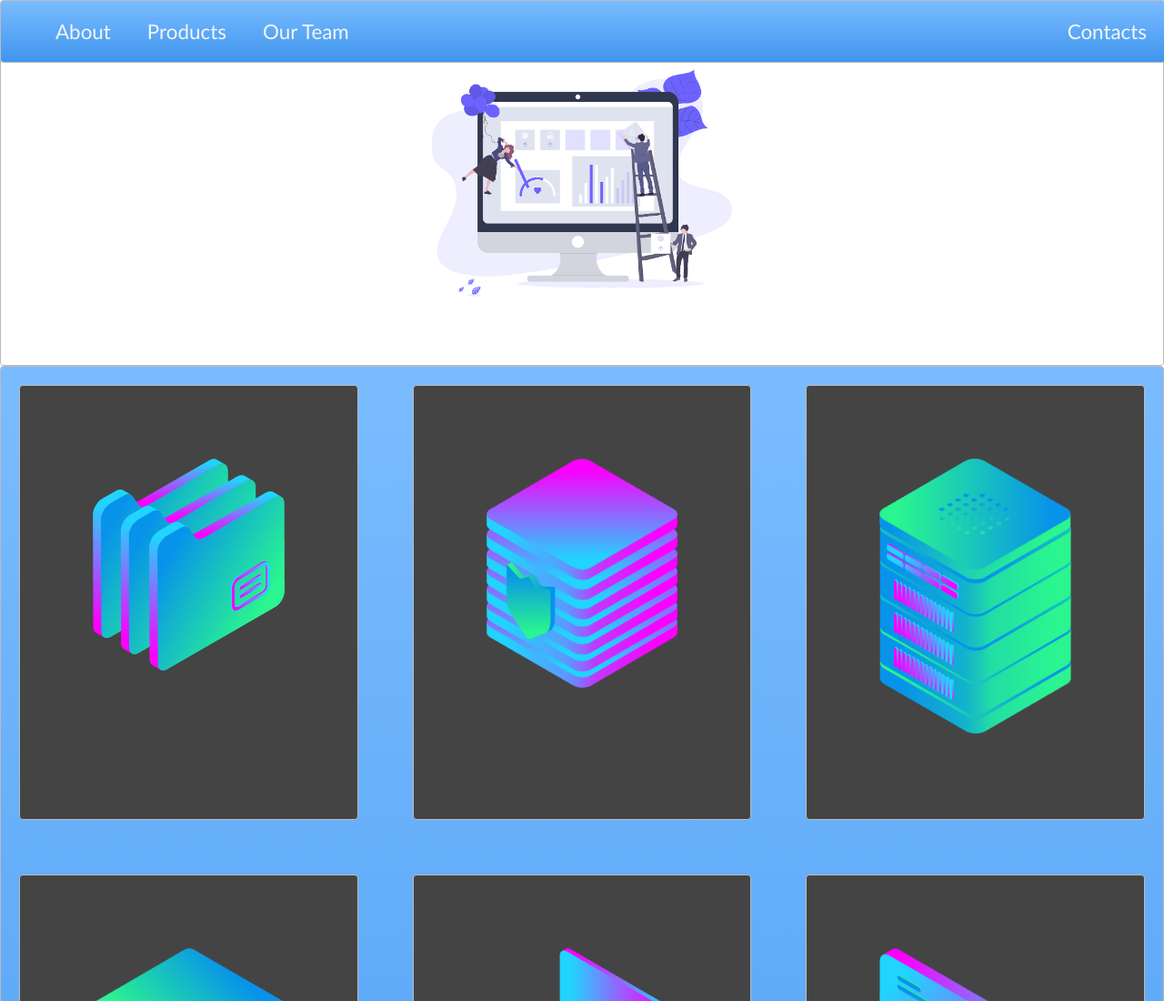
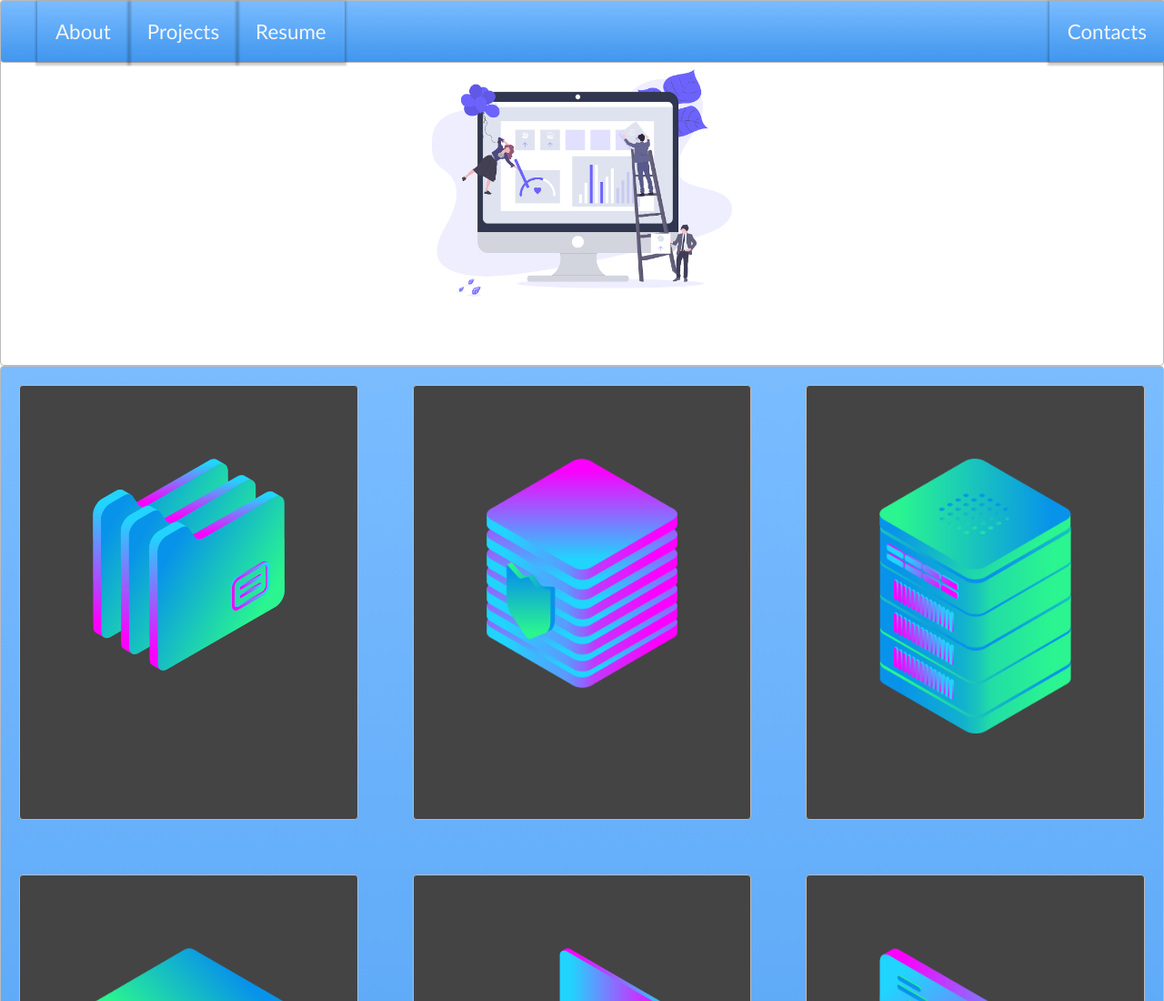
Before and after one commit to shashankcic/shashankcic.github.io, a plain HTML site: page creations/index.html in a window 1280 px wide. Shown: the top 1100 px of the page at 91% size. Drawn offline with Linux system fonts and the light colour scheme.

Commit message:
some update

```diff
--- a/creations/index.html
+++ b/creations/index.html
@@ -1,16 +1,17 @@
 <!DOCTYPE html>
 <html>
 <head>
-  <title>Layout Master</title>
+  <title>Shashank's Projects</title>
+  <link rel="icon" href="./laptop.ico" type="image/icon type">
   <link rel="stylesheet" type="text/css" href="./style.css">
 </head>
 <body>
   <nav class="zone blue sticky">
   	<ul class="main-nav">
-  		<li><a href="">About</a></li>
-  		<li><a href="">Products</a></li>
-  		<li><a href="">Our Team</a></li>
-  		<li class="push"><a href="">Contacts</a></li>
+  		<li class="nav-btn"><a href="https://singhshashank.tech/#about">About</a></li>
+  		<li class="nav-btn"><a href="https://singhshashank.tech/#portfolio">Projects</a></li>
+  		<li class="nav-btn"><a href="https://singhshashank.tech/#resume">Resume</a></li>
+  		<li class="push nav-btn"><a href="https://singhshashank.tech/#contact">Contacts</a></li>
   	</ul>
   </nav>
   <div class="container zone"><img class="cover" src="./img/undraw.png"></div>
--- a/creations/style.css
+++ b/creations/style.css
@@ -158,3 +158,8 @@ footer{
     padding: 2px;
     font-size: 1.2rem;
 }
+
+.nav-btn {
+    -webkit-box-shadow: 0px 2px 2px 2px rgba(0,0,0,0.2);
+    box-shadow: 0px 2px 2px 2px rgba(0,0,0,0.2);
+}
```
Also changed, not shown: index.html (+1 -25 lines), creations/laptop.ico (added), style.css (line endings or trailing spaces).
